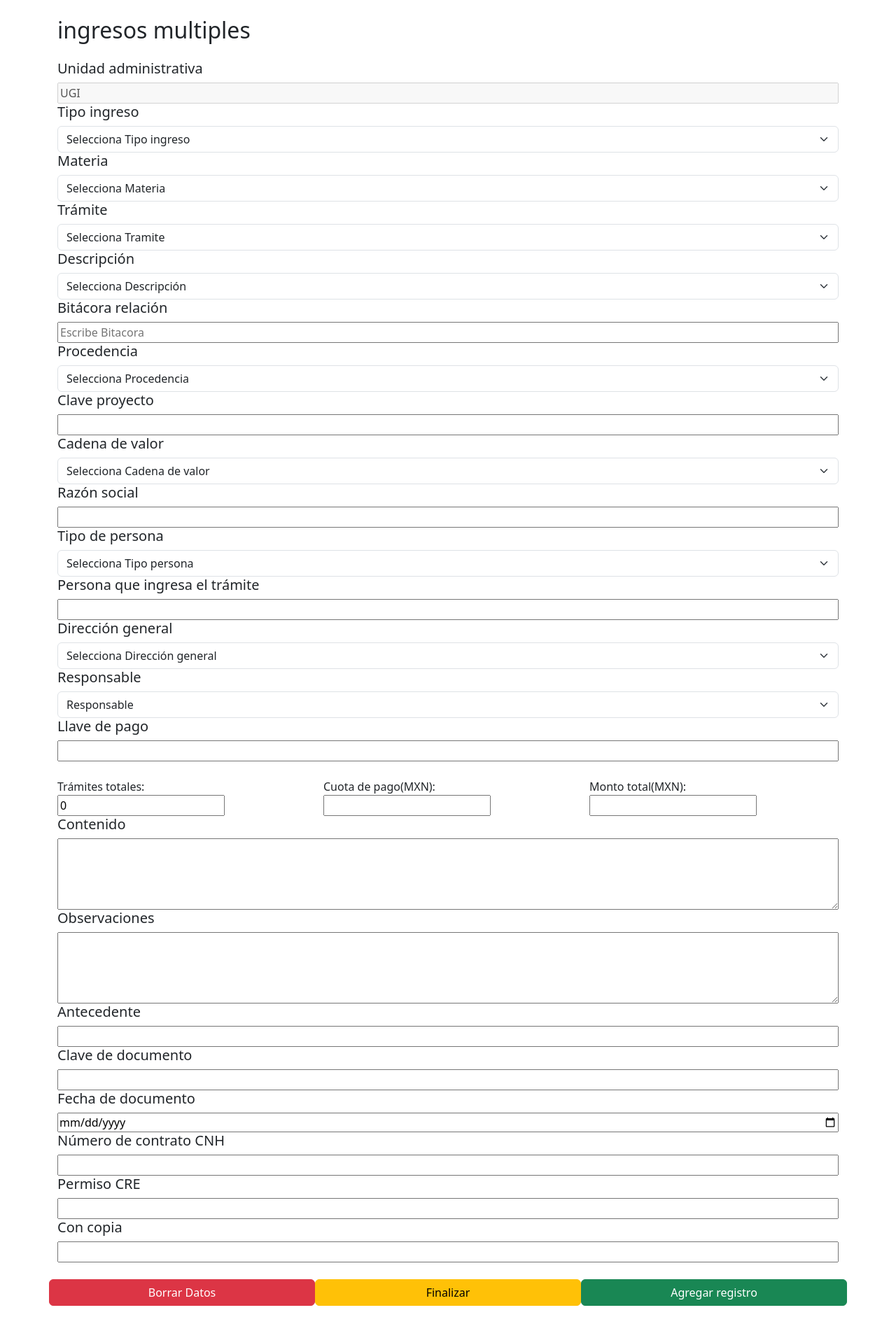
After one commit to Mixcoatl120/ingreso_multiple, a Python web app: template templates/formulario.html in a window 1280 px wide. The commit adds this page. Shown: the whole page at 70% size. Run offline with Jinja, Linux system fonts and the light colour scheme; the template is opened without the code that fills it, so the values that code supplies are empty.

Commit message:
14/11/2023 #1

```diff
--- /dev/null
+++ b/templates/formulario.html
@@ -0,0 +1,169 @@
+{% extends 'index.html' %}
+
+{% block title %}{{ super() }} - Ingresos-Multiples{% endblock %}
+
+{% block content %}
+<!-- Agrega el bloque para mensajes flash -->
+    {% with messages = get_flashed_messages() %}
+    {% if messages %}
+    {% for message in messages %}
+    <div class="alert alert-success alert-dismissible fade show" role="alert">
+        {{ message }}
+        <button type="button" class="btn-close" data-bs-dismiss="alert" aria-label="Close"></button>
+    </div>
+    {% endfor %}
+    {% endif %}
+    {% endwith %}
+
+<h2>ingresos multiples</h2>
+<form action="/folio" method="post" class="mt-4">
+    <p class="h5">Unidad administrativa</p>
+    <input class="col-12" name="ua" id="ua" value="UGI" disabled />
+
+    <p class="h5">Tipo ingreso</p>
+    <select class="form-select" aria-label="Default select example" name="ti" id="ti">
+        <option value="0" selected>Selecciona Tipo ingreso</option>
+        {% for o in ti %}
+        <option value="{{o.id}}">{{o.tipo_ingreso }}</option>
+        {% endfor %}
+    </select>
+
+    <p class="h5" id="lta" style="display: none;">Tipo asunto</p>
+    <select class="form-select" aria-label="Default select example" name="ta" id="ta" style="display: none;">
+        <option value="0" selected>Selecciona Tipo Asunto</option>
+        {% for ta in asu %}
+        <option value="{{ ta.id }}">{{ ta.tipo }}</option>
+        {% endfor %}
+    </select>
+
+    <p class="h5">Materia</p>
+    <select class="form-select" aria-label="Default select example" id="mat" name="mat">
+        <option value="0" selected>Selecciona Materia</option>
+        {% for m in mat %}
+        <option value="{{ m.id }}">{{ m.materia }}</option>
+        {% endfor %}
+    </select>
+
+    <p class="h5">Tr&#225;mite</p>
+    <select class="form-select" aria-label="Default select example" id="tra" name="tra">
+        <option class="no-eliminar" value="0" selected>Selecciona Tramite</option>
+    </select>
+
+    <p class="h5">Descripci&#243;n</p>
+    <select class="form-select custom-select" aria-label="Default select example" id="des" name="des">
+        <option value="0" selected>Selecciona Descripci&#243;n</option>
+        {% for d in des %}
+        <option value="{{ d.id }}">{{ d.descripcion }}</option>
+        {% endfor %}
+    </select>
+
+    <p class="h5">Bit&#225;cora relaci&#243;n</p>
+    <input class="col-12" type="text" name="bit" id="bit" placeholder="Escribe Bitacora">
+
+    <p class="h5">Procedencia</p>
+    <select class="form-select" aria-label="Default select example" id="pro" name="pro">
+        <option value="0" selected>Selecciona Procedencia</option>
+        {% for p in pro %}
+        <option value="{{ p.id }}">{{ p.procedencia }}</option>
+        {% endfor %}
+    </select>
+
+    <p class="h5">Clave proyecto</p>
+    <input class="col-12" name="cp" id="cp" />
+
+    <p class="h5">Cadena de valor</p>
+    <select class="form-select" aria-label="Default select example" id="cv" name="cv">
+        <option value="0" selected>Selecciona Cadena de valor</option>
+        {% for c in cad_val%}
+        <option value="{{ c.id }}">{{ c.cadena_valor }}</option>
+        {% endfor %}
+    </select>
+
+    <p class="h5">Raz&#243;n social</p>
+    <input class="col-12" name="rs" id="rs" value="{{ request.form['rs']  }}" />
+
+    <p class="h5">Tipo de persona</p>
+    <select class="form-select" aria-label="Default select example" id="tp" name="tp">
+        <option value="0" selected>Selecciona Tipo persona</option>
+        {% for t in tp%}
+        <option value="{{ t.idtpers }}">{{ t.tipo_persona }}</option>
+        {% endfor %}
+    </select>
+
+    <p class="h5">Persona que ingresa el tr&#225;mite</p>
+    <input class="col-12" name="pit" id="pit" value="{{ request.form['pit']  }}" />
+
+    <p class="h5">Direcci&#243;n general</p>
+    <select class="form-select" aria-label="Default select example" id="dg" name="dg">
+        <option selected value="0">Selecciona Direcci&#243;n general</option>
+        {% for d in dirg %}
+        <option value="{{ d.id }}">{{ d.siglas }}</option>
+        {% endfor %}
+    </select>
+
+    <p class="h5">Responsable</p>
+    <select class="form-select" aria-label="Default select example" id="res" name="res">
+        <option selected value="0">Responsable</option>
+        {% for p in res %}
+        <option value="{{ p.idpers }}">{{ p.nombre }}</option>
+        {% endfor %}
+    </select>
+
+    <p class="h5">Llave de pago</p>
+    <input class="col-12" name="llp" id="llp" />
+
+    <div class="row mt-4 ">
+        <div class="col">
+            <label for="tt">Tr&#225;mites totales:</label>
+            <input name="tt" id="tt" value="0" />
+        </div>
+        <div class="col">
+            <label for="cup">Cuota de pago(MXN):</label>
+            <input name="cup" id="cup" />
+        </div>
+        <div class="col">
+            <label for="cup">Monto total(MXN):</label>
+            <input name="mot" id="mot" />
+        </div>
+    </div>
+
+    <p class="h5">Contenido</p>
+    <textarea id="con" name="con" class="col-12" rows="4" cols="50">{{request.form['con']}}</textarea>
+
+    <input class="col-12" name="tec" id="tec" hidden /> <!--El login del usuario activo sirve para identificar el id que le corresponde y pueda ser ingresado-->
+
+    <p class="h5">Observaciones</p>
+    <textarea id="obs" name="obs" class="col-12" rows="4" cols="50">{{request.form['obs']}}</textarea>
+
+    <p class="h5">Antecedente</p>
+    <input class="col-12" name="ant" id="ant" />
+
+    <p class="h5">Clave de documento</p>
+    <input class="col-12" name="cd" id="cd" />
+
+    <p class="h5">Fecha de documento</p>
+    <input type="date" class="col-12" name="fd" id="fd" />
+
+    <p class="h5">Número de contrato CNH</p>
+    <input class="col-12" name="cnh" id="cnh" />
+
+    <p class="h5">Permiso CRE</p>
+    <input class="col-12" name="cre" id="cre" />
+
+    <p class="h5">Con copia</p>
+    <input class="col-12" name="cc" id="cc" />
+
+    <div class="row mt-4">
+        <a class="btn btn-danger col-4" href="/">Borrar Datos</a>
+        <a class="btn btn-warning col-4">Finalizar</a>
+        <button class="btn btn-success col-4" type="submit">Agregar registro</button>
+    </div>
+</form>
+<script>
+    function mostrarAlerta() {
+        var nombre = document.getElementsByName('nombre')[0].value;
+        alert('Se ha agregado correctamente a ' + nombre);
+        return true;  // Permite que el formulario se envíe
+    }
+</script>
+{% endblock %}
--- a/templates/index.html
+++ b/templates/index.html
@@ -8,31 +8,9 @@
     <script src="{{url_for ('static',filename = 'js/funciones.js')}}"></script>
 </head>
 <body>
-    <!-- Agrega el bloque para mensajes flash -->
-    {% with messages = get_flashed_messages() %}
-    {% if messages %}
-    <ul class="messages">
-        {% for message in messages %}
-        <li>{{ message }}</li>
-        {% endfor %}
-    </ul>
-    {% endif %}
-    {% endwith %}
-
-    <h2>ingresos multiples</h2>
-    <form action="{{ url_for('agregar_usuario') }}" method="post">
-        <label for="rs">Razon Social:</label>
-        <input type="text" name="rs" value="{{ request.form['rs']  }}" required>
-
-        <label for="nombre">Nombre:</label>
-        <input type="text" name="nombre" value="{{ request.form['nombre']  }}" required>
-
-        <label for="email">clave:</label>
-        <input type="text" name="email">
-
-        <a class="btn btn-primary" href="/">Borrrar</a>
-        <button type="submit">Agregar registro</button>
-    </form>
+    <div class="container-xl">
+        {% block content %}{% endblock %}
+        <script src="https://cdn.jsdelivr.net/npm/bootstrap@5.3.2/dist/js/bootstrap.bundle.min.js" integrity="sha384-C6RzsynM9kWDrMNeT87bh95OGNyZPhcTNXj1NW7RuBCsyN/o0jlpcV8Qyq46cDfL" crossorigin="anonymous"></script>
+    </div>
 </body>
-<script src="https://cdn.jsdelivr.net/npm/bootstrap@5.3.2/dist/js/bootstrap.bundle.min.js" integrity="sha384-C6RzsynM9kWDrMNeT87bh95OGNyZPhcTNXj1NW7RuBCsyN/o0jlpcV8Qyq46cDfL" crossorigin="anonymous"></script>
 </html>
```
Also changed, not shown: app.py (+197 -4 lines).
